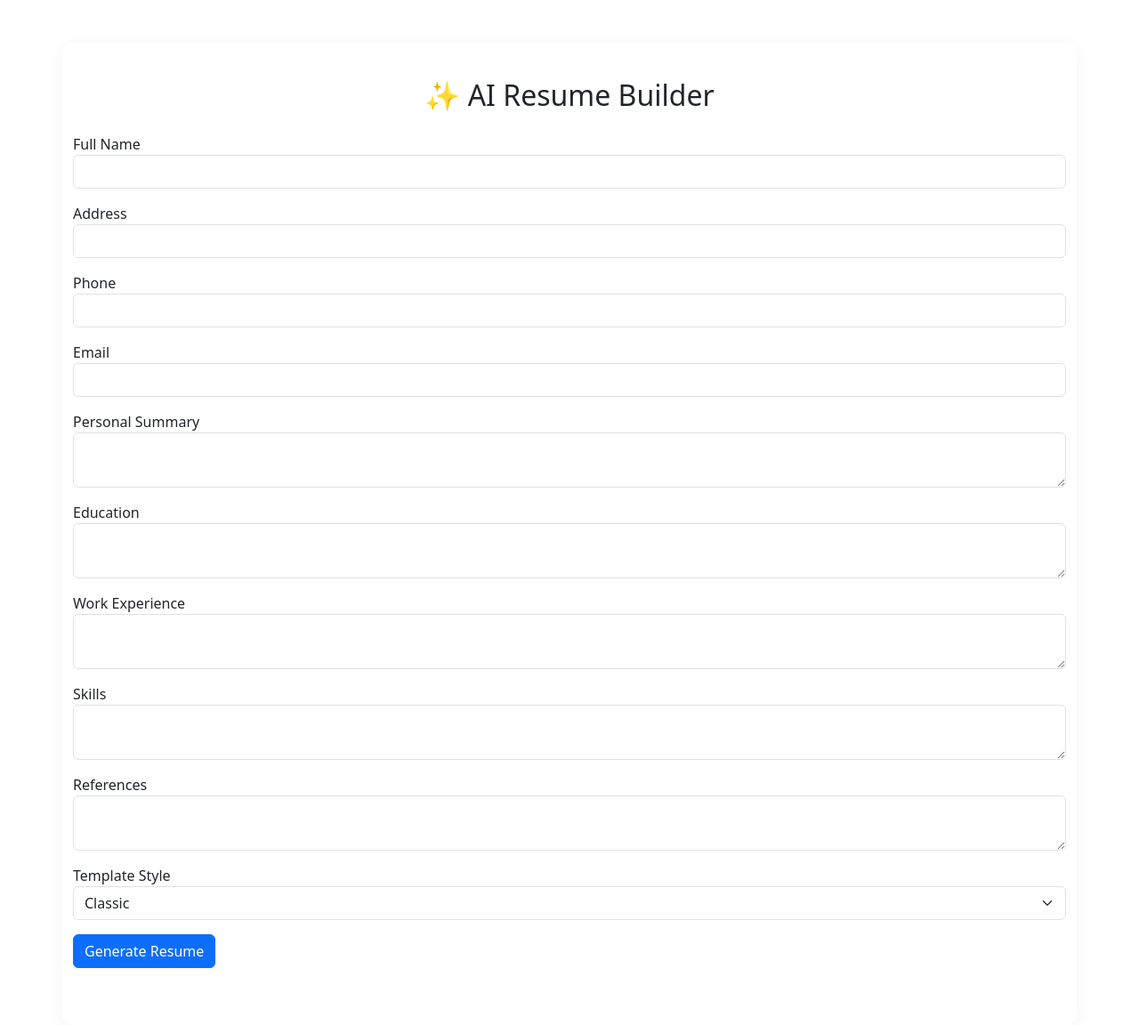
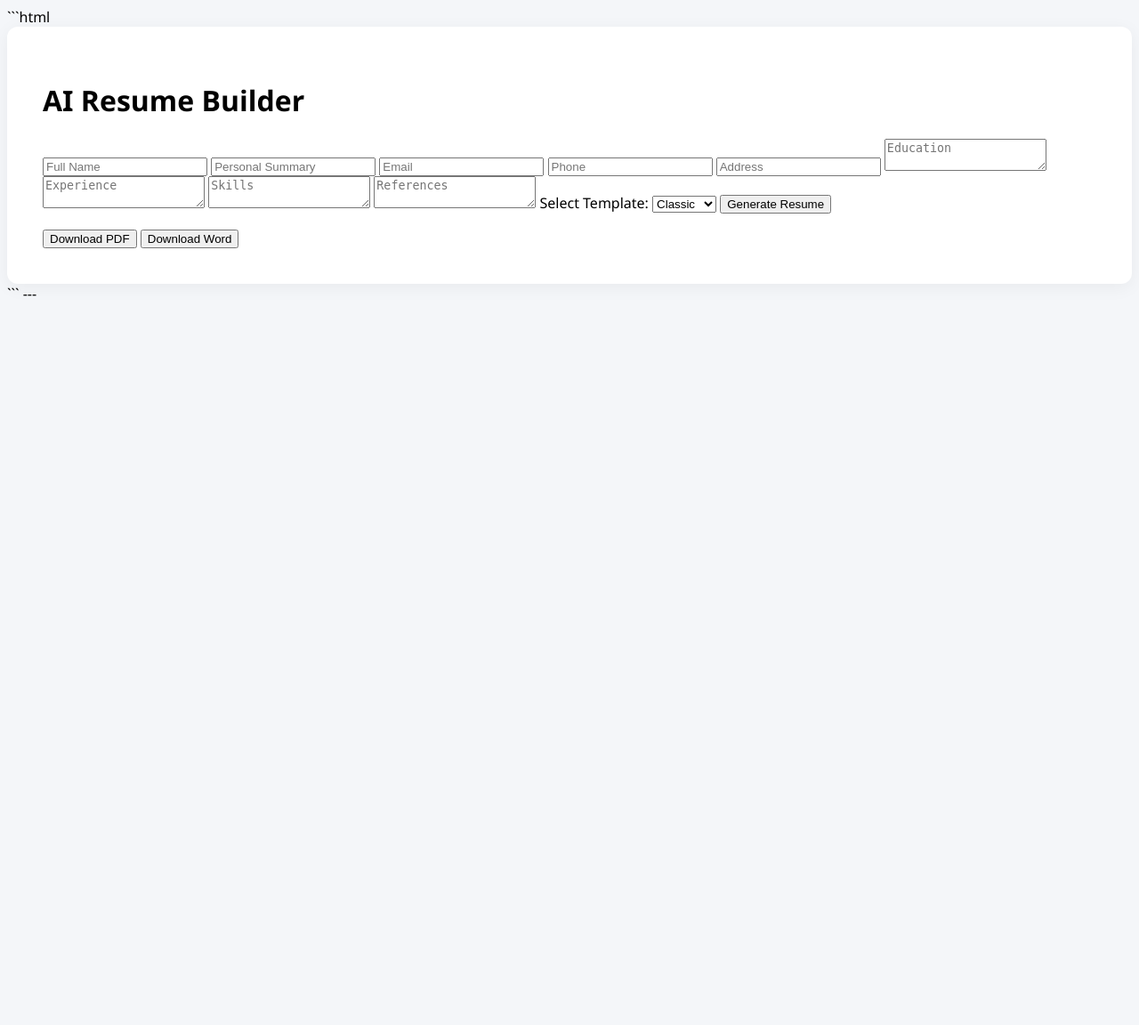
Before and after one commit to MphoLorriey25/ai-resume-builder, a Python web app: template templates/index.html in a window 1280 px wide. Shown: the whole page at 89% size. After the commit the page ends 333 px from the top, so only its background shows below. Run offline with Jinja, Linux system fonts and the light colour scheme; the template is opened without the code that fills it, so the values that code supplies are empty.

Commit message:
Update index.html

````diff
--- a/templates/index.html
+++ b/templates/index.html
@@ -1,73 +1,80 @@
+```html
 <!DOCTYPE html>
 <html lang="en">
 <head>
-  <meta charset="UTF-8" />
+  <meta charset="UTF-8">
+  <meta name="viewport" content="width=device-width, initial-scale=1.0">
   <title>AI Resume Builder</title>
-  <link rel="stylesheet" href="/static/style.css" />
-  <link href="https://cdn.jsdelivr.net/npm/bootstrap@5.3.0/dist/css/bootstrap.min.css" rel="stylesheet">
+  <link rel="stylesheet" href="/static/style.css">
 </head>
 <body>
-  <div class="container mt-5">
-    <h2 class="text-center mb-4">✨ AI Resume Builder</h2>
-    <form id="resume-form">
-      <div class="mb-3"><label>Full Name</label><input class="form-control" id="name" required></div>
-      <div class="mb-3"><label>Address</label><input class="form-control" id="address"></div>
-      <div class="mb-3"><label>Phone</label><input class="form-control" id="phone"></div>
-      <div class="mb-3"><label>Email</label><input class="form-control" id="email"></div>
-      <div class="mb-3"><label>Personal Summary</label><textarea class="form-control" id="summary"></textarea></div>
-      <div class="mb-3"><label>Education</label><textarea class="form-control" id="education"></textarea></div>
-      <div class="mb-3"><label>Work Experience</label><textarea class="form-control" id="experience"></textarea></div>
-      <div class="mb-3"><label>Skills</label><textarea class="form-control" id="skills"></textarea></div>
-      <div class="mb-3"><label>References</label><textarea class="form-control" id="references"></textarea></div>
-      <div class="mb-3">
-        <label>Template Style</label>
-        <select class="form-select" id="template">
-          <option value="classic">Classic</option>
-          <option value="modern">Modern</option>
-          <option value="elegant">Elegant</option>
+  <div class="container">
+    <h1>AI Resume Builder</h1>
+    <form id="resumeForm">
+      <input type="text" name="name" placeholder="Full Name" required>
+      <input type="text" name="summary" placeholder="Personal Summary" required>
+      <input type="text" name="email" placeholder="Email">
+      <input type="text" name="phone" placeholder="Phone">
+      <input type="text" name="address" placeholder="Address">
+      <textarea name="education" placeholder="Education"></textarea>
+      <textarea name="experience" placeholder="Experience"></textarea>
+      <textarea name="skills" placeholder="Skills"></textarea>
+      <textarea name="references" placeholder="References"></textarea>
+
+      <label>Select Template:</label>
+      <select name="template">
+        <option value="1">Classic</option>
+        <option value="2">Modern</option>
+        <option value="3">Creative</option>
       </select>
-      </div>
-      <button type="submit" class="btn btn-primary">Generate Resume</button>
+
+      <button type="submit">Generate Resume</button>
     </form>
 
-    <div class="mt-4" id="output" style="white-space: pre-wrap;"></div>
+    <pre id="output"></pre>
 
-    <div id="download-buttons" class="mt-3 d-none">
-      <button id="download-pdf" class="btn btn-success me-2">Download PDF</button>
-      <button id="download-docx" class="btn btn-secondary">Download Word</button>
-    </div>
+    <button onclick="download('pdf')">Download PDF</button>
+    <button onclick="download('word')">Download Word</button>
   </div>
 
 <script>
-    document.getElementById("resume-form").addEventListener("submit", function (e) {
-      e.preventDefault();
-      const data = {
-        name: document.getElementById("name").value,
-        address: document.getElementById("address").value,
-        phone: document.getElementById("phone").value,
-        email: document.getElementById("email").value,
-        summary: document.getElementById("summary").value,
-        education: document.getElementById("education").value,
-        experience: document.getElementById("experience").value,
-        skills: document.getElementById("skills").value,
-        references: document.getElementById("references").value,
-        template: document.getElementById("template").value
-      };
+  const form = document.getElementById("resumeForm")
+  const output = document.getElementById("output")
+  let resumeContent = ""
 
-      fetch("/generate", {
+  form.onsubmit = async function(e) {
+    e.preventDefault()
+    const formData = new FormData(form)
+    const jsonData = {}
+    formData.forEach((v, k) => jsonData[k] = v)
+
+    const res = await fetch("/generate", {
       method: "POST",
       headers: { "Content-Type": "application/json" },
-        body: JSON.stringify(data)
+      body: JSON.stringify(jsonData)
     })
-        .then(res => res.json())
-        .then(json => {
-          document.getElementById("output").innerText = json.output;
-          document.getElementById("download-buttons").classList.remove("d-none");
-        });
-    });
+    const data = await res.json()
+    resumeContent = data.output
+    output.textContent = resumeContent
+  }
 
-    document.getElementById("download-pdf").addEventListener("click", () => window.open("/download/pdf", "_blank"));
-    document.getElementById("download-docx").addEventListener("click", () => window.open("/download/docx", "_blank"));
+  async function download(fileType) {
+    const res = await fetch("/download", {
+      method: "POST",
+      headers: { "Content-Type": "application/json" },
+      body: JSON.stringify({ content: resumeContent, fileType })
+    })
+    const blob = await res.blob()
+    const url = window.URL.createObjectURL(blob)
+    const a = document.createElement("a")
+    a.href = url
+    a.download = fileType === "pdf" ? "resume.pdf" : "resume.docx"
+    a.click()
+    URL.revokeObjectURL(url)
+  }
 </script>
 </body>
 </html>
+```
+
+---
````
Lines whose indentation alone changed are shown as unchanged.
